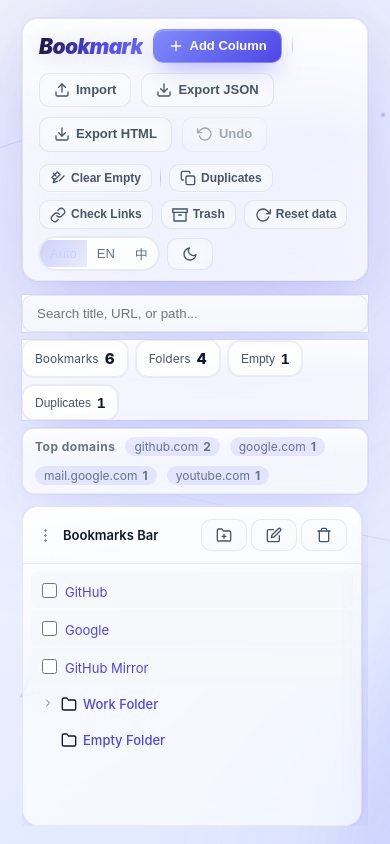
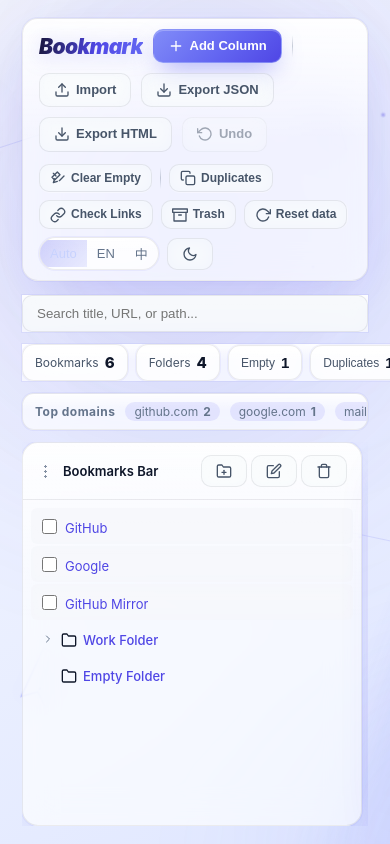
Before and after one commit to HIUEETR/Bookmark-Web, a React (Vite) app: page / in a window 390 px wide. Both pictures are taken after a click on the button "Use sample data". Built offline with nearby package versions, Linux system fonts and the light colour scheme.

Commit message:
feat(ui): 统计卡与热门域名改为与搜索栏同一水平线

```diff
--- a/src/styles/banner.css
+++ b/src/styles/banner.css
@@ -531,21 +531,20 @@ input[type="url"] {
   gap: 5px;
 }
 
-/* ---------- Toolbar + stats: limited-width rows, stats & domains on one line ---------- */
+/* ---------- Toolbar + stats: all on one line with the search bar ---------- */
 .toolbar-row {
-  display: grid;
-  grid-template-columns: minmax(260px, 420px) auto;
-  grid-template-rows: auto auto;
-  column-gap: 12px;
-  row-gap: 8px;
-  justify-content: start;
+  display: flex;
+  align-items: center;
+  gap: 12px;
+  flex-wrap: nowrap;
+  min-width: 0;
 }
 
 .search-box {
-  grid-column: 1;
-  grid-row: 1;
+  flex: 0 0 clamp(260px, 30vw, 420px);
   display: flex;
   align-items: center;
+  min-width: 0;
 }
 
 .search-input {
@@ -553,11 +552,10 @@ input[type="url"] {
 }
 
 .stats-panel {
-  grid-column: 1;
-  grid-row: 2;
   display: flex;
   align-items: center;
   gap: 8px;
+  flex-shrink: 0;
 }
 
 .stat-card {
@@ -582,10 +580,9 @@ input[type="url"] {
 }
 
 .domain-list {
-  grid-column: 2;
-  grid-row: 2;
+  flex: 1 1 auto;
   min-width: 0;
-  max-width: 560px;
+  max-width: 520px;
   border-radius: 12px;
   padding: 8px 12px;
   display: flex;
@@ -616,6 +613,7 @@ input[type="url"] {
   font-size: 12px;
   color: var(--text-secondary);
   white-space: nowrap;
+  flex-shrink: 0;
 }
 
 .domain-name {
@@ -630,28 +628,13 @@ input[type="url"] {
   color: #a5b4fc;
 }
 
-@media (max-width: 1100px) {
+@media (max-width: 1280px) {
   .toolbar-row {
-    grid-template-columns: 1fr;
-    grid-template-rows: auto auto auto;
+    flex-wrap: wrap;
   }
 
   .search-box {
-    grid-column: 1;
-    grid-row: 1;
-  }
-
-  .stats-panel {
-    grid-column: 1;
-    grid-row: 2;
-    flex-wrap: wrap;
-  }
-
-  .domain-list {
-    grid-column: 1;
-    grid-row: 3;
-    max-width: none;
-    flex-wrap: wrap;
+    flex-basis: 100%;
   }
 }
 /* ---------- Reduced motion ---------- */
```
